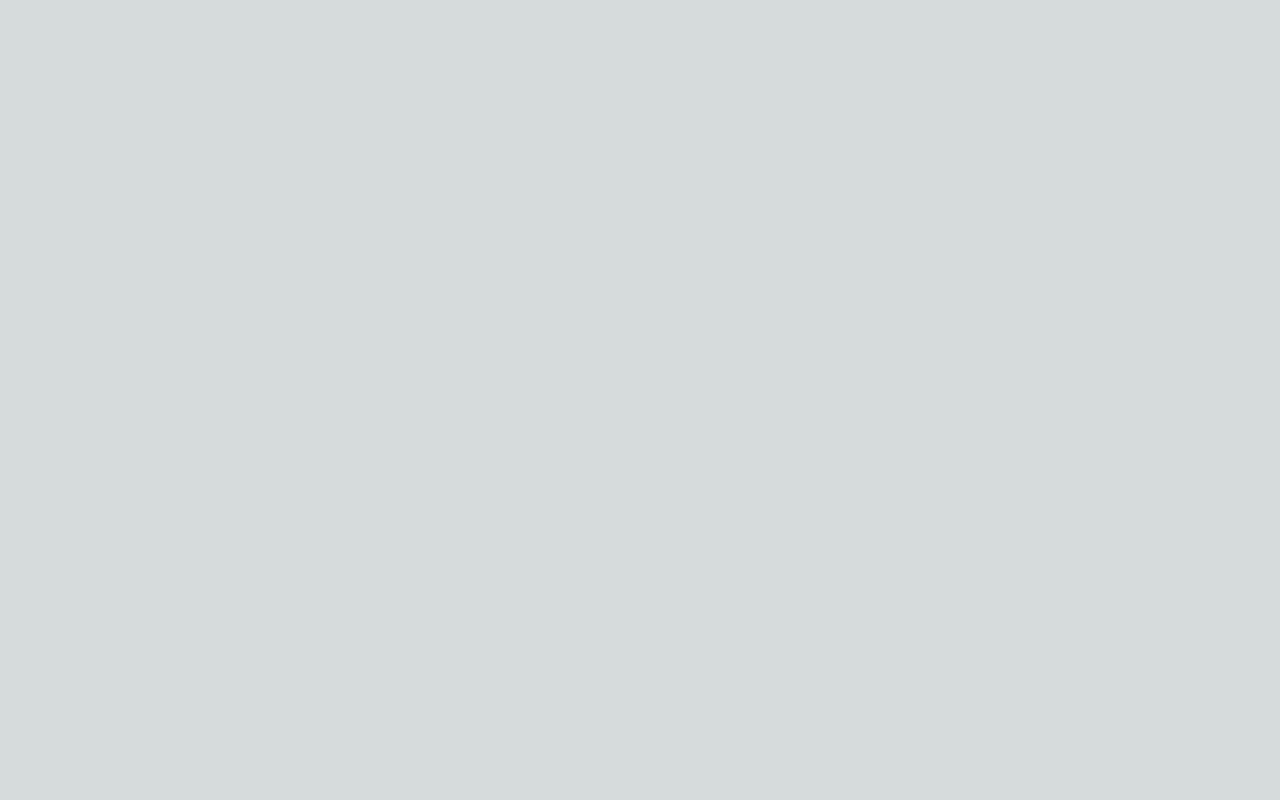
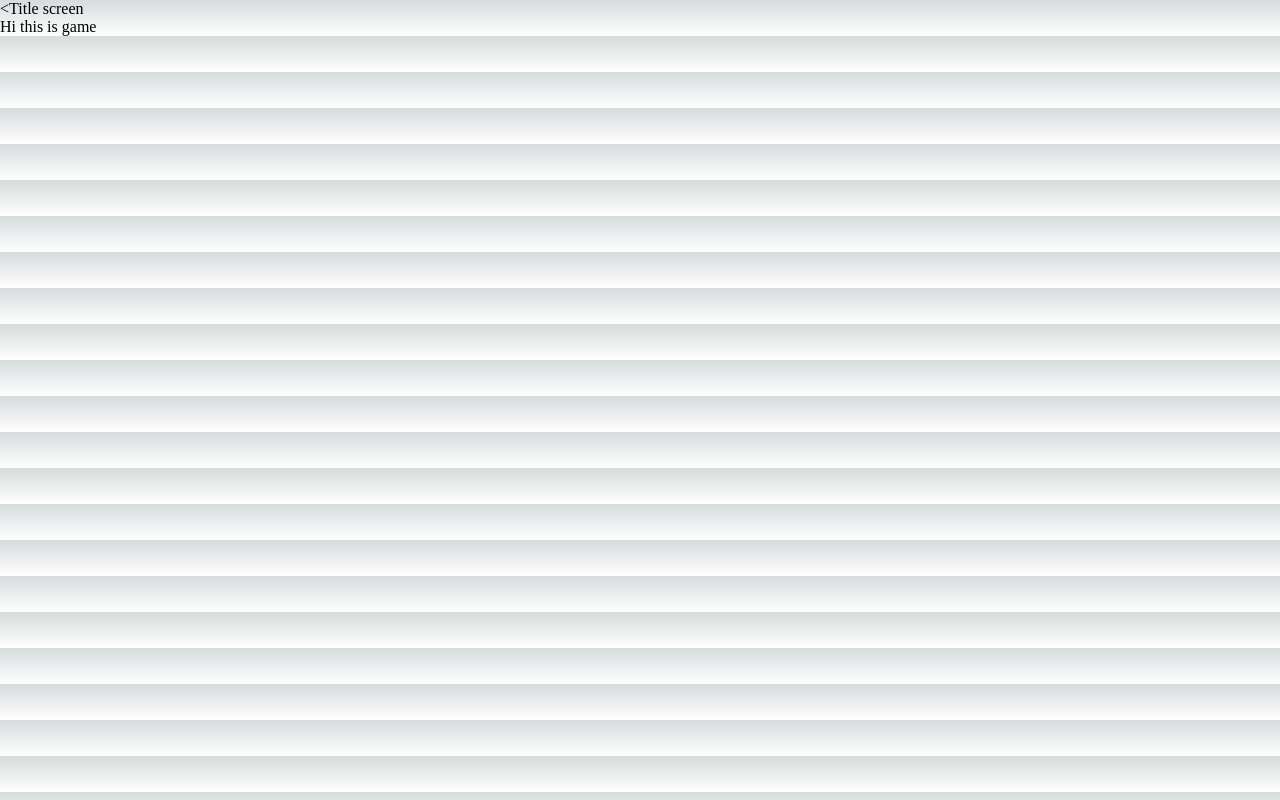
Before and after one commit to polyqubit/soccer, a Next.js app: page /game in a window 1280 px wide. Built offline with nearby package versions, Linux system fonts and the light colour scheme.

Commit message:
global css error

```diff
--- /dev/null
+++ b/components/layout.js
@@ -0,0 +1,5 @@
+import styles from './layout.module.css'
+
+export default function Layout({ children }) {
+    return <div>{children}</div>;
+}
--- /dev/null
+++ b/components/layout.module.css
@@ -0,0 +1,3 @@
+.container {
+
+}
--- a/src/pages/game.js
+++ b/src/pages/game.js
@@ -1,4 +1,5 @@
 import Head from "next/head"
+import Link from "next/link"
 
 export default function Game() {
     return (
@@ -6,6 +7,16 @@
             <Head>
                 <title>Game</title>
             </Head>
+            <main>
+                <Link
+                    href="/"
+                >
+                    &lt;Title screen
+                </Link>
+                <p>
+                    Hi this is game
+                </p>
+            </main>
         </>
     )
 }
```
Also changed, not shown: src/pages/index.js (+4 -4 lines).
